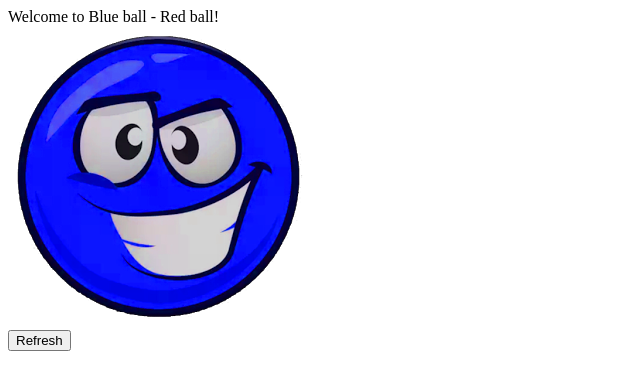
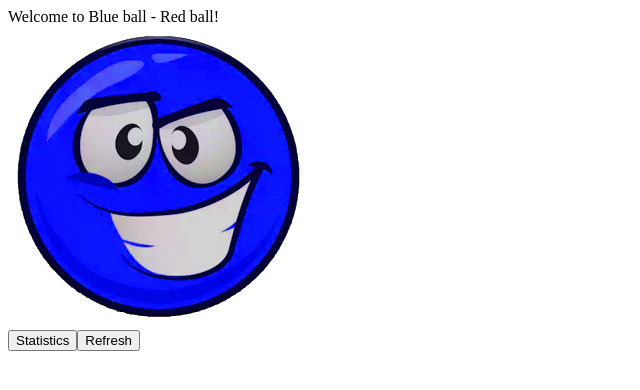
Before and after one commit to Yessengerey/blue-ball-red-ball, a React app: page / in a window 1280 px wide. Shown: the top 390 px of the page, without its empty margins (0-640 px from the left). Built offline with nearby package versions, Linux system fonts and the light colour scheme.

Commit message:
Add statistics and control panel components

```diff
--- /dev/null
+++ b/client/src/components/controlPanel.jsx
@@ -0,0 +1,28 @@
+import React from 'react';
+
+const ControlPanel = (props) => {
+
+  var goToStatistics = () => {
+    props.changeStatus('statistics');
+  }
+
+  var goToHome = () => {
+    props.changeStatus('home');
+  }
+
+  let homeRefreshButton = '';
+  if (props.status === 'home') {
+    homeRefreshButton = <button type='button' onClick={props.determineBall}>Refresh</button>;
+  } else if (props.status === 'statistics') {
+    homeRefreshButton = <button type='button' onClick={goToHome}>Home</button>;
+  }
+
+  return (
+    <div>
+      <button onClick={goToStatistics}>Statistics</button>
+      {homeRefreshButton}
+    </div>
+  )
+}
+
+export default ControlPanel;
--- /dev/null
+++ b/client/src/components/statistics.jsx
@@ -0,0 +1,11 @@
+import React from 'react';
+
+const Statistics = (props) => {
+  return (
+    <div>
+      Statistics
+    </div>
+  );
+};
+
+export default Statistics;
--- a/client/src/index.jsx
+++ b/client/src/index.jsx
@@ -1,8 +1,14 @@
+// React
 import React from 'react';
 import ReactDOM from 'react-dom';
 
+// Helpers
 import Rand from '../../helpers/randomizer.js';
 import CookieParser from '../../helpers/cookieParser.js';
+
+// Components
+import ControlPanel from './components/controlPanel.jsx';
+import Statistics from './components/statistics.jsx';
 
 class App extends React.Component {
   constructor(props) {
@@ -10,11 +16,25 @@ class App extends React.Component {
     this.state = {
       redBallElement: <div><img src='/assets/redball.png'/></div>,
       blueBallElement: <div><img src='/assets/blueball.png'/></div>,
-      displayBall: parseInt(CookieParser.parse(document.cookie).currentBall) ? <div><img src='/assets/blueball.png'/></div> : <div><img src='/assets/redball.png'/></div>
+      displayBall: parseInt(CookieParser.parse(document.cookie).currentBall) ? <div><img src='/assets/blueball.png'/></div> : <div><img src='/assets/redball.png'/></div>,
+      status: 'home'
     }
 
     this.determineBall = this.determineBall.bind(this);
     this.updateBallCounts = this.updateBallCounts.bind(this);
+    this.changeStatus = this.changeStatus.bind(this);
+  }
+
+  changeStatus(status) {
+    if (status === 'home') {
+      this.setState({
+        status: 'home'
+      });
+    } else if (status === 'statistics') {
+      this.setState({
+        status: 'statistics'
+      })
+    }
   }
 
   updateBallCounts(ballNumber) {
@@ -24,7 +44,6 @@ class App extends React.Component {
     switch (ballNumber) {
       // Red Ball
       case 0:
-
         var redCount = parseInt(cookieObject.redBallCount);
         console.log('redCount', redCount);
         redCount++;
@@ -62,14 +81,22 @@ class App extends React.Component {
   }
 
   render() {
+
+    let ballsOrStats = '';
+    if (this.state.status === 'home') {
+      ballsOrStats = <div className='ball'>
+        {this.state.displayBall}
+      </div>;
+    } else if (this.state.status === 'statistics') {
+      ballsOrStats = <Statistics />;
+    }
+
     return (
       <div>
         Welcome to Blue ball - Red ball!
-        <div className='ball'>
-          {this.state.displayBall}
-        </div>
-        <div className='refreshButton'>
-          <button type='button' onClick={this.determineBall}>Refresh</button>
+        {ballsOrStats}
+        <div className='control_panel'>
+          <ControlPanel determineBall={this.determineBall} status={this.state.status} changeStatus={this.changeStatus}/>
         </div>
       </div>
     )
```
